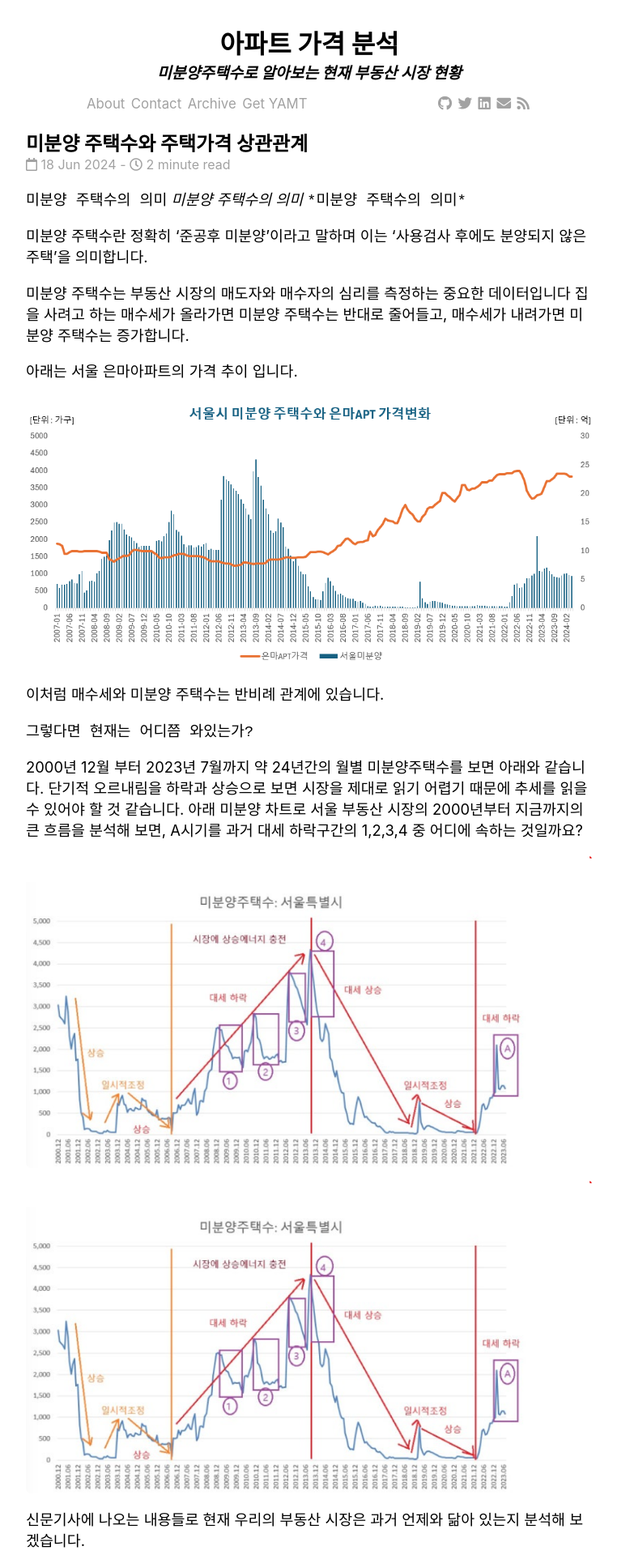
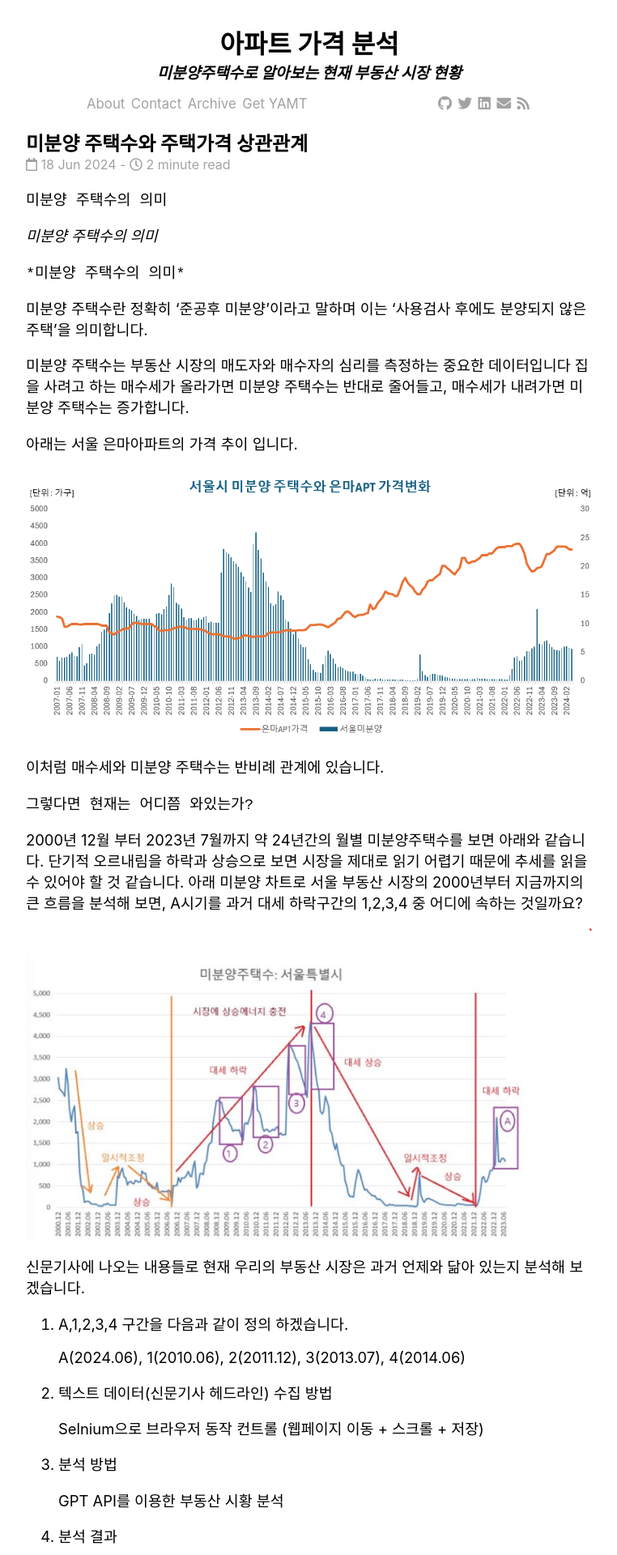
Before and after one commit to Timeleeh/skkufinal.github.io, a Jekyll site: the page built from _posts/2024-06-18-미분양 주택수와 주택가격 상관관계.md, in a window 1280 px wide. Shown: the top 1920 px of the page at 81% size, without its empty margins (258-1020 px from the left). Built offline with Jekyll 4.4.1, drawn with Linux system fonts in a browser that asks for light colours; nearby versions of some CDN libraries; comment, search, counter and statistics services are not loaded.

Commit message:
Update 2024-06-18-미분양 주택수와 주택가격 상관관계.md

```diff
--- a/_posts/2024-06-18-미분양 주택수와 주택가격 상관관계.md
+++ b/_posts/2024-06-18-미분양 주택수와 주택가격 상관관계.md
@@ -5,7 +5,9 @@ date:   2024-06-18 18:40:39 +0900
 categories: jekyll update
 ---
 `미분양 주택수의 의미`
+
 *미분양 주택수의 의미*
+
 `*미분양 주택수의 의미*`
 
 미분양 주택수란 정확히 '준공후 미분양'이라고 말하며 이는 '사용검사 후에도 분양되지 않은 주택'을 의미합니다.
@@ -27,8 +29,7 @@ categories: jekyll update
 단기적 오르내림을 하락과 상승으로 보면 시장을 제대로 읽기 어렵기 때문에 추세를 읽을 수 있어야 할 것 같습니다.
 아래 미분양 차트로 서울 부동산 시장의 2000년부터 지금까지의 큰 흐름을 분석해 보면, A시기를 과거 대세 하락구간의 1,2,3,4 중 어디에 속하는 것일까요?
 
-![Seoul Image](/seoul.png)
-<img src = "/seoul.png" width = "100%" height = "100%" >
+![Seoul Image](https://github.com/Timeleeh/skkufinal.github.io/blob/main/seoul.png?raw=true)
 
 신문기사에 나오는 내용들로 현재 우리의 부동산 시장은 과거 언제와 닮아 있는지 분석해 보겠습니다.
 
```
